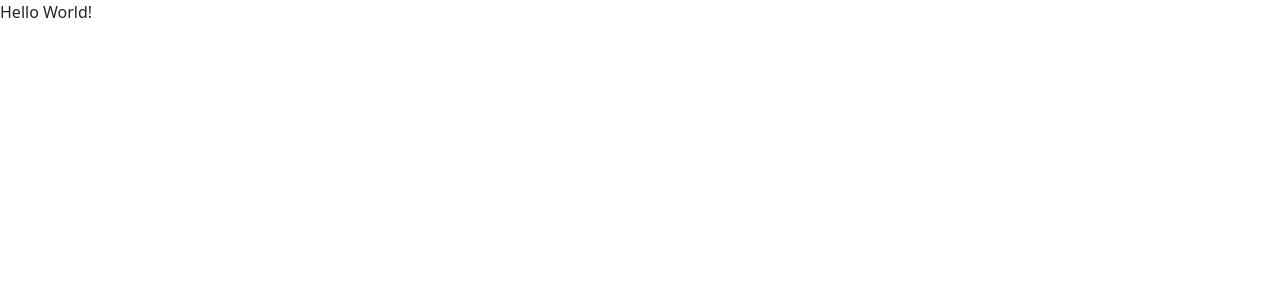
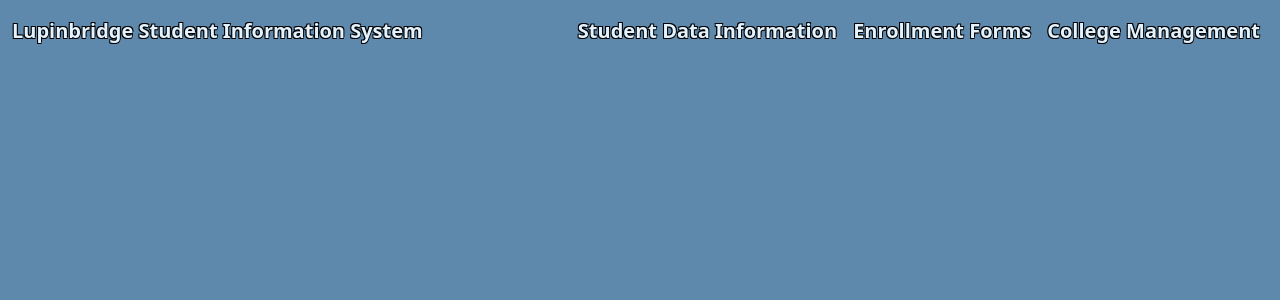
Before and after one commit to Operator-Syn/SSIS-Web-Application-Version, a React (Vite) app in the folder frontend/: page / in a window 1280 px wide. Shown: the top 300 px of the page. Built offline with nearby package versions, Linux system fonts and the light colour scheme.

Commit message:
SSISWEBAPP-3 NavBar Added

```diff
--- a/frontend/index.html
+++ b/frontend/index.html
@@ -4,7 +4,7 @@
 <head>
   <meta charset="UTF-8" />
   <meta name="viewport" content="width=device-width, initial-scale=1.0" />
-  <title>SSiS Web App</title>
+  <title>Lupinbridge SSIS Web App</title>
   <meta name="description"
     content="A web-based Student Information System (SSIS) that allows administrators and staff to manage student records efficiently. This project is a continuation of the desktop version, redesigned for accessibility, scalability, and ease of use through a browser interface." />
 
--- a/frontend/package.json
+++ b/frontend/package.json
@@ -13,12 +13,15 @@
     "@popperjs/core": "^2.11.8",
     "bootstrap": "^5.3.8",
     "react": "^19.1.1",
-    "react-dom": "^19.1.1"
+    "react-dom": "^19.1.1",
+    "react-router-dom": "^7.8.2"
   },
   "devDependencies": {
     "@eslint/js": "^9.33.0",
+    "@types/bootstrap": "^5.2.10",
     "@types/react": "^19.1.10",
     "@types/react-dom": "^19.1.7",
+    "@types/react-router-dom": "^5.3.3",
     "@vitejs/plugin-react": "^5.0.0",
     "eslint": "^9.33.0",
     "eslint-plugin-react-hooks": "^5.2.0",
--- a/frontend/src/App.tsx
+++ b/frontend/src/App.tsx
@@ -1,10 +1,9 @@
-import { Fragment } from "react";
 import "./App.css";
+import NavBar from "./components/navBar/NavBar";
+import { navLinks, brandName } from "./data/Content";
 
 export default function App() {
   return (
-    <Fragment>
-      Hello World!
-    </Fragment>
+    <NavBar brandName={brandName} links={navLinks} />
   );
 }
--- /dev/null
+++ b/frontend/src/components/navBar/NavBar.css
@@ -0,0 +1,36 @@
+.navbar .nav-link,
+.navbar .navbar-brand {
+    font-size: 1.25rem;
+    color: rgb(227, 242, 253);
+    font-weight: bold;
+}
+
+.navbar .navbar-brand {
+    font-size: 1.25rem;
+
+    /* Simulated text outline */
+    text-shadow: -1px -1px 0 black, 1px -1px 0 black, -1px 1px 0 black,
+        0.5px 0.5px 0 black;
+}
+
+.nav-item {
+    cursor: pointer;
+    border: none;
+
+    /* Simulated text outline */
+    text-shadow: -1px -1px 0 black, 1px -1px 0 black, -1px 1px 0 black,
+        0.5px 0.5px 0 black;
+}
+
+.navbar .nav-link {
+    transition: color 0.4s ease, text-shadow 0.4s ease;
+}
+
+.navbar .nav-link.active {
+    color: #FFFF00
+}
+
+.navbar .nav-link:hover {
+    color: #FFD900;
+    /* slightly darker gold for hover */
+}
--- /dev/null
+++ b/frontend/src/components/navBar/NavBar.tsx
@@ -0,0 +1,90 @@
+import { useState, useEffect, useRef } from "react";
+import { NavLink, Link } from "react-router-dom";
+import { Collapse } from "bootstrap";
+import type { NavBarProps } from "../../data/Content";
+import "./NavBar.css";
+
+export default function NavBar({ brandName, links }: NavBarProps) {
+
+    const [isOpen, setIsOpen] = useState(false);
+    const isOpenRef = useRef(isOpen);
+    const navbarRef = useRef<HTMLDivElement>(null);
+    const togglerRef = useRef<HTMLButtonElement>(null);
+    const collapseInstanceRef = useRef<Collapse | null>(null);
+
+    // 1. Create Bootstrap Collapse instance (runs once)
+    useEffect(() => {
+        if (navbarRef.current) {
+            collapseInstanceRef.current = new Collapse(navbarRef.current, {
+                toggle: false, // don't auto-toggle
+            });
+        }
+    }, []);
+
+    // 2. Keep isOpenRef in sync with isOpen (runs whenever state changes)
+    useEffect(() => {
+        isOpenRef.current = isOpen;
+    }, [isOpen]);
+
+    // 3. Handle click outside (runs once)
+    useEffect(() => {
+        const handleClickOutside = (event: MouseEvent) => {
+            // Only close if menu is currently open
+            if (
+                isOpenRef.current &&
+                navbarRef.current &&
+                !navbarRef.current.contains(event.target as Node) &&
+                togglerRef.current &&
+                !togglerRef.current.contains(event.target as Node)
+            ) {
+                setIsOpen(false);
+            }
+        };
+
+        document.addEventListener("click", handleClickOutside);
+        return () => document.removeEventListener("click", handleClickOutside);
+    }, []);
+
+    // 4. Sync isOpen state with Bootstrap Collapse instance (runs whenever isOpen changes)
+    useEffect(() => {
+        if (!collapseInstanceRef.current) return;
+        isOpen ? collapseInstanceRef.current.show() : collapseInstanceRef.current.hide();
+    }, [isOpen]);
+
+
+    return (
+        <nav className="navbar fixed-top navbar-expand-lg">
+            <div className="container-fluid">
+                <Link className="navbar-brand" to="/">{brandName}</Link>
+
+                <button
+                    ref={togglerRef}
+                    className="navbar-toggler"
+                    type="button"
+                    aria-controls="navbarNav"
+                    aria-expanded={isOpen}
+                    aria-label="Toggle navigation"
+                    onClick={() => setIsOpen(!isOpen)}
+                >
+                    <span className="navbar-toggler-icon"></span>
+                </button>
+
+                <div ref={navbarRef} className="collapse navbar-collapse" id="navbarNav">
+                    <ul className="navbar-nav ms-auto">
+                        {links.map((link) => (
+                            <li key={link.path} className="nav-item">
+                                <NavLink
+                                    to={link.path}
+                                    className={({ isActive }) => `nav-link${isActive ? " active" : ""}`}
+                                    onClick={() => setIsOpen(false)}
+                                >
+                                    {link.name}
+                                </NavLink>
+                            </li>
+                        ))}
+                    </ul>
+                </div>
+            </div>
+        </nav>
+    );
+}
--- /dev/null
+++ b/frontend/src/data/Content.ts
@@ -0,0 +1,20 @@
+import type { FC } from "react";
+
+export const brandName = "Lupinbridge Student Information System";
+
+export interface NavBarProps {
+    brandName: string;
+    links: NavLinkItem[];
+}
+
+export interface NavLinkItem {
+    name: string;
+    path: string;
+    component?: FC | null; // optional component
+}
+
+export const navLinks: NavLinkItem[] = [
+    { name: "Student Data Information", path: "/student-information", component: null },
+    { name: "Enrollment Forms", path: "/forms", component: null },
+    { name: "College Management", path: "/management", component: null },
+];
--- a/frontend/src/index.css
+++ b/frontend/src/index.css
@@ -0,0 +1,27 @@
+* {
+    margin: 0;
+    padding: 0;
+    box-sizing: border-box;
+    white-space: normal;
+    word-wrap: break-word;
+    overflow-wrap: anywhere;
+    color: rgb(227, 242, 253);
+    scrollbar-color: rgba(185, 220, 235, 0.5) transparent;
+}
+
+html {
+    scroll-behavior: smooth;
+}
+
+body {
+    background-color: rgba(28, 87, 137, 0.7);
+    padding-top: 10rem;
+    padding-bottom: 4rem;
+    padding-left: 3rem;
+    padding-right: 3rem;
+    display: flex;
+    justify-content: center;
+    align-items: center;
+    min-height: 100vh;
+    overflow-y: auto;
+}
--- a/frontend/src/main.tsx
+++ b/frontend/src/main.tsx
@@ -1,12 +1,15 @@
-import { StrictMode } from 'react'
-import { createRoot } from 'react-dom/client'
-import './index.css'
-import 'bootstrap/dist/css/bootstrap.min.css';
-import 'bootstrap/dist/js/bootstrap.bundle.min.js';
-import App from './App.tsx'
+import { StrictMode } from 'react';
+import { createRoot } from 'react-dom/client';
+import { BrowserRouter } from 'react-router-dom';
+import 'bootstrap/dist/css/bootstrap.css';
+import 'bootstrap/dist/js/bootstrap.bundle.js';
+import './index.css';
+import App from './App.tsx';
 
 createRoot(document.getElementById('root')!).render(
   <StrictMode>
-    <App />
+    <BrowserRouter>
+      <App />
+    </BrowserRouter>
   </StrictMode>,
-)
+);
```
Also changed, not shown: frontend/src/data/content.ts (deleted, +0 -19 lines), 1 other file (tests, documents, lock files or other folders).
